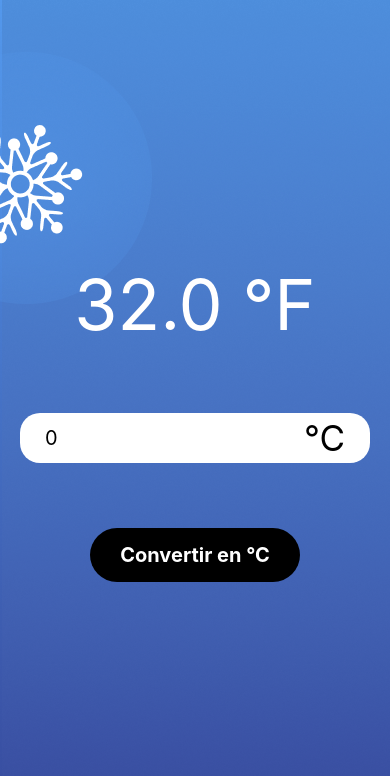
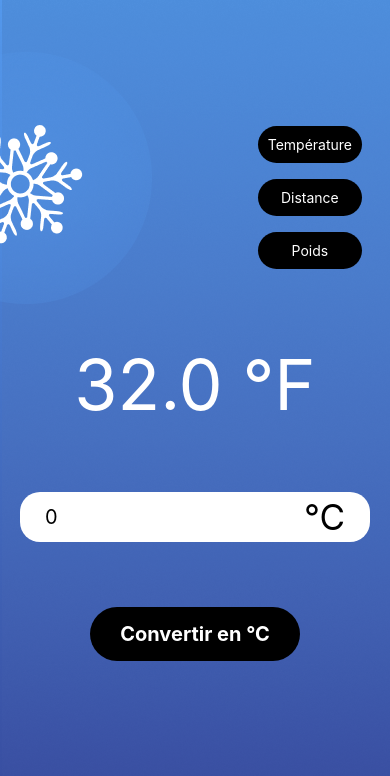
Before and after one commit to Karlito14/Converter, a React Native app: screen / in a window 390 px wide. Shown: the top 776 px of the page. Built offline with nearby package versions, Linux system fonts and the light colour scheme.

Commit message:
switch des valeurs convertibles

```diff
--- a/App.js
+++ b/App.js
@@ -17,8 +17,9 @@ import { DEFAULT_VALUE, UNITS } from './constants';
 import { converter, getOpposit } from './services/converter';
 
 import { Input } from './components/Input/Input';
-import { TemperatureDisplay } from './components/TemperatureDisplay/TemperatureDisplay';
+import { TemperatureDisplay } from './components/ResultDisplay/ResultDisplay';
 import { ButtonChange } from './components/ButtonChange/ButtonChange';
+import { ListMeasure } from './components/ListMeasure/ListMeasure';
 
 export default function App() {
   const [inputValue, setInputValue] = useState(DEFAULT_VALUE);
@@ -42,9 +43,26 @@ export default function App() {
     setCurrentUnit(getOpposit(currentUnit));
   };
 
+  const switchValue = (value) => {
+    if (value === 'temp') {
+      setCurrentUnit(UNITS.celcius);
+    }
+
+    if (value === 'distance') {
+      setCurrentUnit(UNITS.kilometre);
+    }
+
+    if (value === 'weight') {
+      setCurrentUnit(UNITS.kilo);
+    }
+  };
+
   return (
     <TouchableWithoutFeedback onPress={() => Keyboard.dismiss()}>
       <ImageBackground source={imageBackground()} style={styles.container}>
+        <View style={styles.contentList}>
+          <ListMeasure onClick={switchValue} />
+        </View>
         <View style={styles.content}>
           <TemperatureDisplay
             temperature={converter(inputValue, currentUnit)}
--- a/App.style.js
+++ b/App.style.js
@@ -3,12 +3,15 @@ import { StyleSheet } from 'react-native';
 export const styles = StyleSheet.create({
   container: {
     flex: 1,
-    justifyContent: 'center',
-    padding: 20
+    padding: 20,
+    justifyContent:'center'
+  },
+  contentList: {
+    alignItems: 'flex-end'
   },
   content: {
     justifyContent: 'space-evenly',
     alignItems: 'center',
-    height: 450
+    height: 450,
   },
 });
--- /dev/null
+++ b/components/ListMeasure/ListMeasure.jsx
@@ -0,0 +1,22 @@
+import { ListMeasureStyles } from './ListMeasure.style';
+import { DATA } from '../../constants';
+import { FlatList, Text, TouchableOpacity, View } from 'react-native';
+
+const Item = ({ item, onClick }) => (
+  <TouchableOpacity
+    style={ListMeasureStyles.item}
+    onPress={() => onClick(item.key)}
+  >
+    <Text style={ListMeasureStyles.title}>{item.title}</Text>
+  </TouchableOpacity>
+);
+
+export const ListMeasure = ({ onClick }) => {
+  return (
+    <FlatList
+      data={DATA}
+      keyExtractor={(item) => item.id}
+      renderItem={({ item }) => <Item item={item} onClick={onClick} />}
+    />
+  );
+};
--- /dev/null
+++ b/components/ListMeasure/ListMeasure.style.js
@@ -0,0 +1,14 @@
+import { StyleSheet } from 'react-native';
+
+export const ListMeasureStyles = StyleSheet.create({
+  item: {
+    backgroundColor: 'black',
+    margin: 8,
+    alignItems: 'center',
+    borderRadius: 25,
+  },
+  title: {
+    color: 'white',
+    padding: 10
+  },
+});
--- a/components/TemperatureDisplay/TemperatureDisplay.jsx
+++ b/components/ResultDisplay/ResultDisplay.jsx
@@ -1,5 +1,5 @@
 import { Text } from "react-native";
-import { temperatureStyles } from "./TemperatureDisplay.style";
+import { temperatureStyles } from "./ResultDisplay.style";
 
 export const TemperatureDisplay = ({temperature, unit}) => {
     return(
--- a/constants.js
+++ b/constants.js
@@ -8,4 +8,22 @@ const UNITS = {
   livre: 'lb',
 };
 
-export { DEFAULT_VALUE, UNITS };
+const DATA = [
+  {
+    id: 'bd7acbea-c1b1-46c2-aed5-3ad53abb28ba',
+    title: 'Température',
+    key: 'temp',
+  },
+  {
+    id: '3ac68afc-c605-48d3-a4f8-fbd91aa97f63',
+    title: 'Distance',
+    key: 'distance',
+  },
+  {
+    id: '58694a0f-3da1-471f-bd96-145571e29d72',
+    title: 'Poids',
+    key: 'weight',
+  },
+];
+
+export { DEFAULT_VALUE, UNITS, DATA };
```
Also changed, not shown: components/ResultDisplay/ResultDisplay.style.js (renamed from components/TemperatureDisplay/TemperatureDisplay.style.js).
